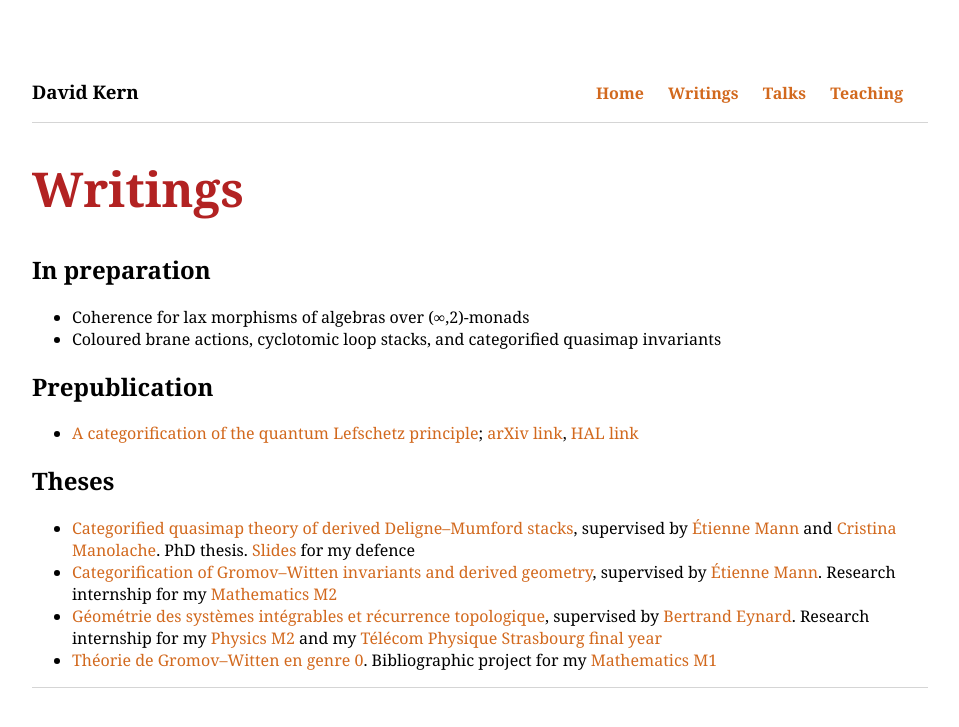
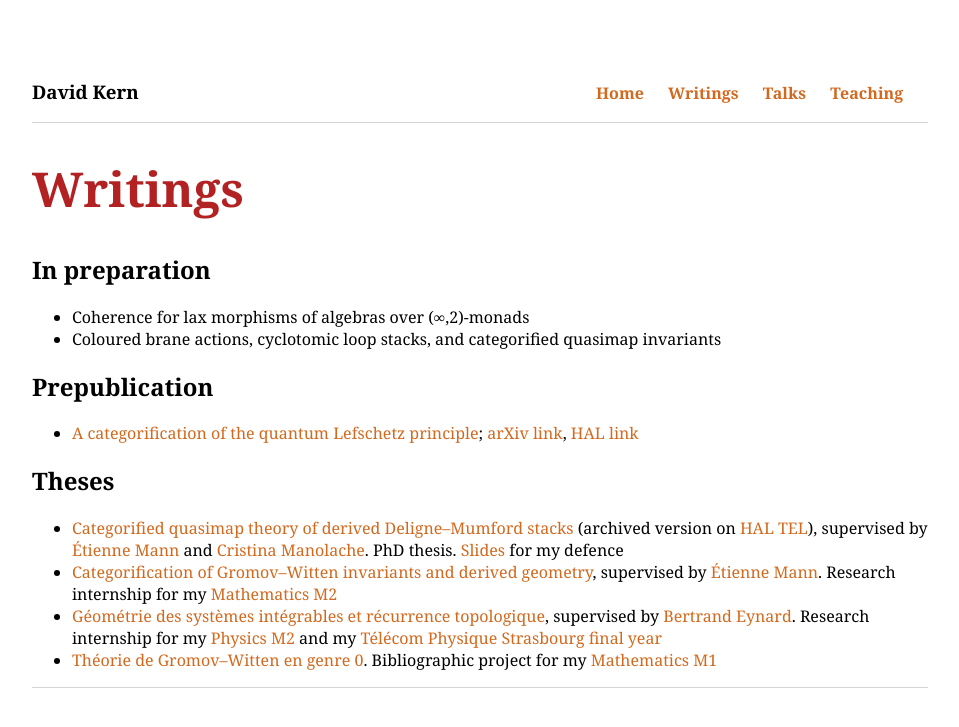
Before and after one commit to dskern/dskern.github.io, a Jekyll site: the page built from writings.html, in a window 1280 px wide. Shown: the top 727 px of the page, without its empty margins (160-1119 px from the left). Built offline with Jekyll 4.4.1, drawn with Linux system fonts in a browser that asks for light colours.

Commit message:
Add TEL link

```diff
--- a/writings.html
+++ b/writings.html
@@ -19,7 +19,7 @@ layout: default
 <h2>Theses</h2>
 
 <ul>
-  <li><a href="Writings/Thesis.pdf">Categorified quasimap theory of derived Deligne&ndash;Mumford stacks</a>, supervised by <a href="https://math.univ-angers.fr/~mann/">Étienne Mann</a> and <a href="http://maths.dept.shef.ac.uk/maths/staff_info_910.html">Cristina Manolache</a>. PhD thesis. <a href="Talks/Soutenance.pdf">Slides</a> for my defence</li>
+  <li><a href="Writings/Thesis.pdf">Categorified quasimap theory of derived Deligne&ndash;Mumford stacks</a> (archived version on <a href ="https://tel.archives-ouvertes.fr/tel-03522560">HAL TEL</a>), supervised by <a href="https://math.univ-angers.fr/~mann/">Étienne Mann</a> and <a href="http://maths.dept.shef.ac.uk/maths/staff_info_910.html">Cristina Manolache</a>. PhD thesis. <a href="Talks/Soutenance.pdf">Slides</a> for my defence</li>
   <li><a href="Writings/Rapport_stage_DKern.pdf">Categorification of Gromov&ndash;Witten invariants and derived geometry</a>, supervised by <a href="https://math.univ-angers.fr/~mann/">Étienne Mann</a>. Research internship for my <a href="http://mathfond.math.upmc.fr/2017-18/cours.html">Mathematics M2</a></li>
   <li><a href="Writings/Rapport_stage_toprec.pdf">Géométrie des systèmes intégrables et récurrence topologique</a>, supervised by <a href="http://bertrand.eynard.free.fr/index_french.html">Bertrand Eynard</a>. Research internship for my <a href="http://www.physique-ingenierie.unistra.fr/spip.php?rubrique42">Physics M2</a> and my <a href="https://generaliste.telecom-ps.unistra.fr/doku.php?id=dpt:phys:opt_physique">Télécom Physique Strasbourg final year</a></li>
   <li><a href="Writings/DKern_rapport_GromovWitten.pdf">Théorie de Gromov&ndash;Witten en genre 0</a>. Bibliographic project for my <a href="https://www.math.univ-paris-diderot.fr/formations/masters/maths_et_applications/m1/mathematiques_fondamentales">Mathematics M1</a></li>
```
